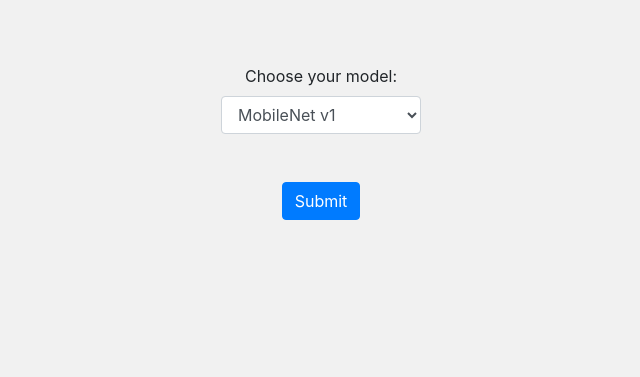
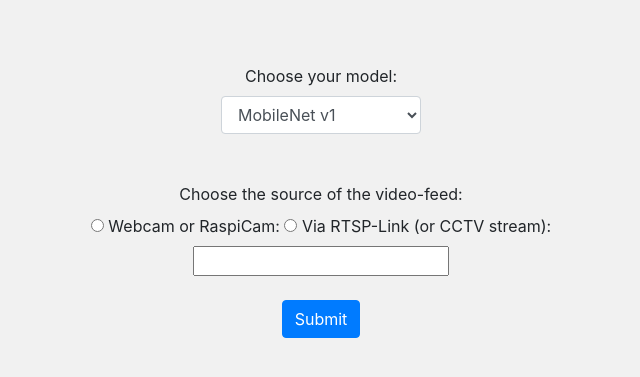
Before and after one commit to Waziup/wazigate-ai-, a Flask app: page / in a window 1280 px wide. Shown: the top 377 px of the page, without its empty margins (319-959 px from the left). Run offline with Flask 2, Linux system fonts and the light colour scheme; parts of the project's set-up code (start-up, migrations or seed data) failed here and were passed over; some libraries are stand-ins or nearby versions.

Commit message:
RTSP is now supported, bufferless

```diff
--- a/app.py
+++ b/app.py
@@ -5,6 +5,7 @@
 import numpy as np
 import time
 import importlib.util
+import threading, queue
 from pathlib import Path
 
 from flask import Flask, render_template, Response, request
@@ -19,10 +20,41 @@
 
 import logging
 
+
+# bufferless VideoCapture
+class VideoCapture:
+
+  def __init__(self, name):
+    self.cap = cv2.VideoCapture(name)
+    self.q = queue.Queue()
+    t = threading.Thread(target=self._reader)
+    t.daemon = True
+    t.start()
+
+  # read frames as soon as they are available, keeping only most recent one
+  def _reader(self):
+    while True:
+      ret, frame = self.cap.read()
+      if not ret:
+        break
+      if not self.q.empty():
+        try:
+          self.q.get_nowait()   # discard previous (unprocessed) frame
+        except queue.Empty:
+          pass
+      self.q.put(frame)
+
+  def read(self):
+    return self.q.get()
+
+
 app = Flask(__name__)
 
-camera = cv2.VideoCapture(0)#cv2.VideoCapture('rtsp://freja.hiof.no:1935/rtplive/_definst_/hessdalen03.stream')  # use 0 for web camera
-#  for cctv camera use rtsp://username:password@ip_address:554/user=username_password='password'_channel=channel_number_stream=0.sdp' instead of camera
+# This is getting setup by html arguments later
+#camera = VideoCapture(0)
+# camera = cv2.VideoCapture('rtsp://wowzaec2demo.streamlock.net/vod/mp4:BigBuckBunny_115k.mp4 ! appsink max-buffers=1 drop=true')
+# cv2.VideoCapture('rtsp://freja.hiof.no:1935/rtplive/_definst_/hessdalen03.stream')
+# for cctv camera use rtsp://username:password@ip_address:554/user=username_password='password'_channel=channel_number_stream=0.sdp' instead of camera
 # for local webcam use cv2.VideoCapture(0)
 
 # Could also add file to log
@@ -46,6 +78,7 @@
     from tensorflow.lite.python.interpreter import Interpreter
     if use_TPU:
         from tensorflow.lite.python.interpreter import load_delegate
+
 
 # Update list of classifications and add time stamps
 def process_occurrence(occurrances,object_nr,time_occurrence):
@@ -148,75 +181,71 @@
 
 
     while True:
+        # Capture frame-by-frame
+        frame1 = camera.read()  # read the camera frame
 
-        # Capture frame-by-frame
-        success, frame1 = camera.read()  # read the camera frame
-        if not success:
-            print("camera.read() failed")
-            break
-        else:
-             # Start timer (for calculating frame rate)
-            t1 = cv2.getTickCount()
+        # Start timer (for calculating frame rate)
+        t1 = cv2.getTickCount()
 
-            # Acquire frame and resize to expected shape [1xHxWx3]
-            frame = frame1.copy()
-            frame_rgb = cv2.cvtColor(frame, cv2.COLOR_BGR2RGB)
-            frame_resized = cv2.resize(frame_rgb, (width, height))
-            input_data = np.expand_dims(frame_resized, axis=0)
+        # Acquire frame and resize to expected shape [1xHxWx3]
+        frame = frame1.copy()
+        frame_rgb = cv2.cvtColor(frame, cv2.COLOR_BGR2RGB)
+        frame_resized = cv2.resize(frame_rgb, (width, height))
+        input_data = np.expand_dims(frame_resized, axis=0)
 
-            # Normalize pixel values if using a floating model (i.e. if model is non-quantized)
-            if floating_model:
-                input_data = (np.float32(input_data) - input_mean) / input_std
+        # Normalize pixel values if using a floating model (i.e. if model is non-quantized)
+        if floating_model:
+            input_data = (np.float32(input_data) - input_mean) / input_std
 
-            # Perform the actual detection by running the model with the image as input
-            interpreter.set_tensor(input_details[0]['index'],input_data)
-            interpreter.invoke()
+        # Perform the actual detection by running the model with the image as input
+        interpreter.set_tensor(input_details[0]['index'],input_data)
+        interpreter.invoke()
 
-            # Retrieve detection results
-            boxes = interpreter.get_tensor(output_details[0]['index'])[0] # Bounding box coordinates of detected objects
-            classes = interpreter.get_tensor(output_details[1]['index'])[0] # Class index of detected objects
-            scores = interpreter.get_tensor(output_details[2]['index'])[0] # Confidence of detected objects
-            #num = interpreter.get_tensor(output_details[3]['index'])[0]  # Total number of detected objects (inaccurate and not needed)
+        # Retrieve detection results
+        boxes = interpreter.get_tensor(output_details[0]['index'])[0] # Bounding box coordinates of detected objects
+        classes = interpreter.get_tensor(output_details[1]['index'])[0] # Class index of detected objects
+        scores = interpreter.get_tensor(output_details[2]['index'])[0] # Confidence of detected objects
+        #num = interpreter.get_tensor(output_details[3]['index'])[0]  # Total number of detected objects (inaccurate and not needed)
 
-            # Loop over all detections and draw detection box if confidence is above minimum threshold
-            for i in range(len(scores)):
-                if ((scores[i] > min_conf_threshold) and (scores[i] <= 1.0)):
-                    # Get bounding box coordinates and draw box
-                    # Interpreter can return coordinates that are outside of image dimensions, need to force them to be within image using max() and min()
-                    ymin = int(max(1,(boxes[i][0] * imH)))
-                    xmin = int(max(1,(boxes[i][1] * imW)))
-                    ymax = int(min(imH,(boxes[i][2] * imH)))
-                    xmax = int(min(imW,(boxes[i][3] * imW)))
-                    # Draw box
-                    cv2.rectangle(frame, (xmin,ymin), (xmax,ymax), (10, 255, 0), 2)
-                    # Draw label
-                    object_name = labels[int(classes[i])] # Look up object name from "labels" array using class index
-                    label = '%s: %d%%' % (object_name, int(scores[i]*100)) # Example: 'person: 72%'
-                    labelSize, baseLine = cv2.getTextSize(label, cv2.FONT_HERSHEY_SIMPLEX, 0.7, 2) # Get font size
-                    label_ymin = max(ymin, labelSize[1] + 10) # Make sure not to draw label too close to top of window
-                    cv2.rectangle(frame, (xmin, label_ymin-labelSize[1]-10), (xmin+labelSize[0], label_ymin+baseLine-10), (255, 255, 255), cv2.FILLED) # Draw white box to put label text in
-                    cv2.putText(frame, label, (xmin, label_ymin-7), cv2.FONT_HERSHEY_SIMPLEX, 0.7, (0, 0, 0), 2) # Draw label text
+        # Loop over all detections and draw detection box if confidence is above minimum threshold
+        for i in range(len(scores)):
+            if ((scores[i] > min_conf_threshold) and (scores[i] <= 1.0)):
+                # Get bounding box coordinates and draw box
+                # Interpreter can return coordinates that are outside of image dimensions, need to force them to be within image using max() and min()
+                ymin = int(max(1,(boxes[i][0] * imH)))
+                xmin = int(max(1,(boxes[i][1] * imW)))
+                ymax = int(min(imH,(boxes[i][2] * imH)))
+                xmax = int(min(imW,(boxes[i][3] * imW)))
+                # Draw box
+                cv2.rectangle(frame, (xmin,ymin), (xmax,ymax), (10, 255, 0), 2)
+                # Draw label
+                object_name = labels[int(classes[i])] # Look up object name from "labels" array using class index
+                label = '%s: %d%%' % (object_name, int(scores[i]*100)) # Example: 'person: 72%'
+                labelSize, baseLine = cv2.getTextSize(label, cv2.FONT_HERSHEY_SIMPLEX, 0.7, 2) # Get font size
+                label_ymin = max(ymin, labelSize[1] + 10) # Make sure not to draw label too close to top of window
+                cv2.rectangle(frame, (xmin, label_ymin-labelSize[1]-10), (xmin+labelSize[0], label_ymin+baseLine-10), (255, 255, 255), cv2.FILLED) # Draw white box to put label text in
+                cv2.putText(frame, label, (xmin, label_ymin-7), cv2.FONT_HERSHEY_SIMPLEX, 0.7, (0, 0, 0), 2) # Draw label text
 
-                    # Evaluate occurrances
-                    occurrances = process_occurrence(occurrances,int(classes[i]),time.time())
+                # Evaluate occurrances
+                occurrances = process_occurrence(occurrances,int(classes[i]),time.time())
 
-            # Calculate framerate
-            t2 = cv2.getTickCount()
-            time1 = (t2-t1)/freq
-            frame_rate_calc= 1/time1
+        # Calculate framerate
+        t2 = cv2.getTickCount()
+        time1 = (t2-t1)/freq
+        frame_rate_calc= 1/time1
 
-            # Draw framerate in corner of frame
-            cv2.putText(frame,'FPS: {0:.2f}'.format(frame_rate_calc),(0,30),cv2.FONT_HERSHEY_SIMPLEX,1,(255,255,0),2,cv2.LINE_AA)
+        # Draw framerate in corner of frame
+        cv2.putText(frame,'FPS: {0:.2f}'.format(frame_rate_calc),(0,30),cv2.FONT_HERSHEY_SIMPLEX,1,(255,255,0),2,cv2.LINE_AA)
 
-            ret, buffer = cv2.imencode('.jpg', frame)
-            app.logger.info("MobileNet: Shape of result image: " + str(frame.shape))
+        ret, buffer = cv2.imencode('.jpg', frame)
+        app.logger.info("MobileNet: Shape of result image: " + str(frame.shape))
 
-            frame = buffer.tobytes()
-                    # Store occurrances in cache to be able to retriev information later
-            cache.set("occurrances", occurrances)
+        frame = buffer.tobytes()
+                # Store occurrances in cache to be able to retriev information later
+        cache.set("occurrances", occurrances)
 
-            yield (b'--frame\r\n'
-                   b'Content-Type: image/jpeg\r\n\r\n' + frame + b'\r\n')  # concat frame one by one and show result
+        yield (b'--frame\r\n'
+                b'Content-Type: image/jpeg\r\n\r\n' + frame + b'\r\n')  # concat frame one by one and show result
 
 
 def gen_frames_yolo(MODEL_NAME):
@@ -286,7 +315,7 @@
         # Start timer (for calculating frame rate)
         t1 = cv2.getTickCount()
 
-        success, frame1 = camera.read()  # read the camera frame
+        frame1 = camera.read()  # read the camera frame
         img = cv2.resize(frame1, imgsz, interpolation = cv2.INTER_AREA)
         img = img[None]
         img = np.transpose(img, (0,3,1,2))
@@ -370,7 +399,15 @@
 def video_feed():
     # Video streaming route. Put this in the src attribute of an img tag
     model = request.args.get('model')
-    app.logger.info("XXXXXXXXXXXXXXXXXXXXXXXXXXXXXXX_______Modelname: " + MODEL_NAME)
+    source = request.args.get('source')
+    source_url = request.args.get('source_url')
+    app.logger.info("XXXXXXXXXXXXXXXXXXXXXXXXXXXXXXX_______Modelname: " + MODEL_NAME + " Source: " + source + " Source_url: " + source_url)
+
+    global camera
+    if source == 'webcam':
+        camera = VideoCapture(0)
+    else:
+        camera = VideoCapture(source_url)
 
     if model == 'coco_ssd_mobilenet_v1':
         return Response(gen_frames_mobile(model), mimetype='multipart/x-mixed-replace; boundary=frame')
@@ -382,7 +419,9 @@
 def index():
     """Video streaming home page."""
     data={
-    	'model': request.args.get('model')
+    	'model': request.args.get('model'),
+        'source': request.args.get('source'),
+        'source_url': request.args.get('source_url')
     }
 
     return render_template('index.html', data=data)
--- a/templates/index.html
+++ b/templates/index.html
@@ -82,6 +82,18 @@
 			<option value="coco_tiny_yolov5" {% if data.model == 'coco_tiny_yolov5'%}selected{% endif %}>Yolo v5 s</option>
 		</select>
 		<br><br>
+		<label for="source">Choose the source of the video-feed:</label>
+		<div>
+			<input type="radio" id="radio_webcam"
+			 name="source" value="webcam">
+			<label for="radio_webcam">Webcam or RaspiCam:</label>
+
+			<input type="radio" id="radio_rtsp"
+			 name="source" value="rtsp">
+			<label for="radio_rtsp">Via RTSP-Link (or CCTV stream):</label>
+		</div>
+  		<input type="text" id="source_url" name="source_url">
+		<br><br>
 		<input class="btn btn-primary" type="submit" value="Submit" onclick="showName()">
 	</form>
 
@@ -90,16 +102,25 @@
 		<div class="row">
 			<div class="col-lg-8  offset-lg-2">
 				<h3 class="mt-5" id="name">Live Streaming Demonstration with....</h3>
-				<img src="video_feed?model={{data.model}}" width="100%">
+				<img src="video_feed?model={{data.model}}&source={{data.source}}&source_url={{data.source_url}}" width="100%">
 			</div>
 			<div hx-get="./results" hx-trigger="every 1s" style="height:500px; width: 700px;"></div>
 		</div>
 	</div>
 	<script>
+	// function getSourceSettings() {
+	// 	if (document.getElementById("radio_webcam").checked) {
+	// 		source = "webcam";
+	// 	}
+	// 	else if (document.getElementById("radio_rtsp").checked) {
+	// 		source = document.getElementById("radio_rtsp").value;
+	// 	}
+	// }
 	function showName() {
 		var selected = document.getElementById('model');
 		var value = model.options[selected.selectedIndex].value;
 		document.getElementById("name").innerHTML = "Live streaming object detection demonstration with " + value;
+		//getSourceSettings();
 	}
 	showName();
 	</script>
```
Also changed, not shown: README.md.
